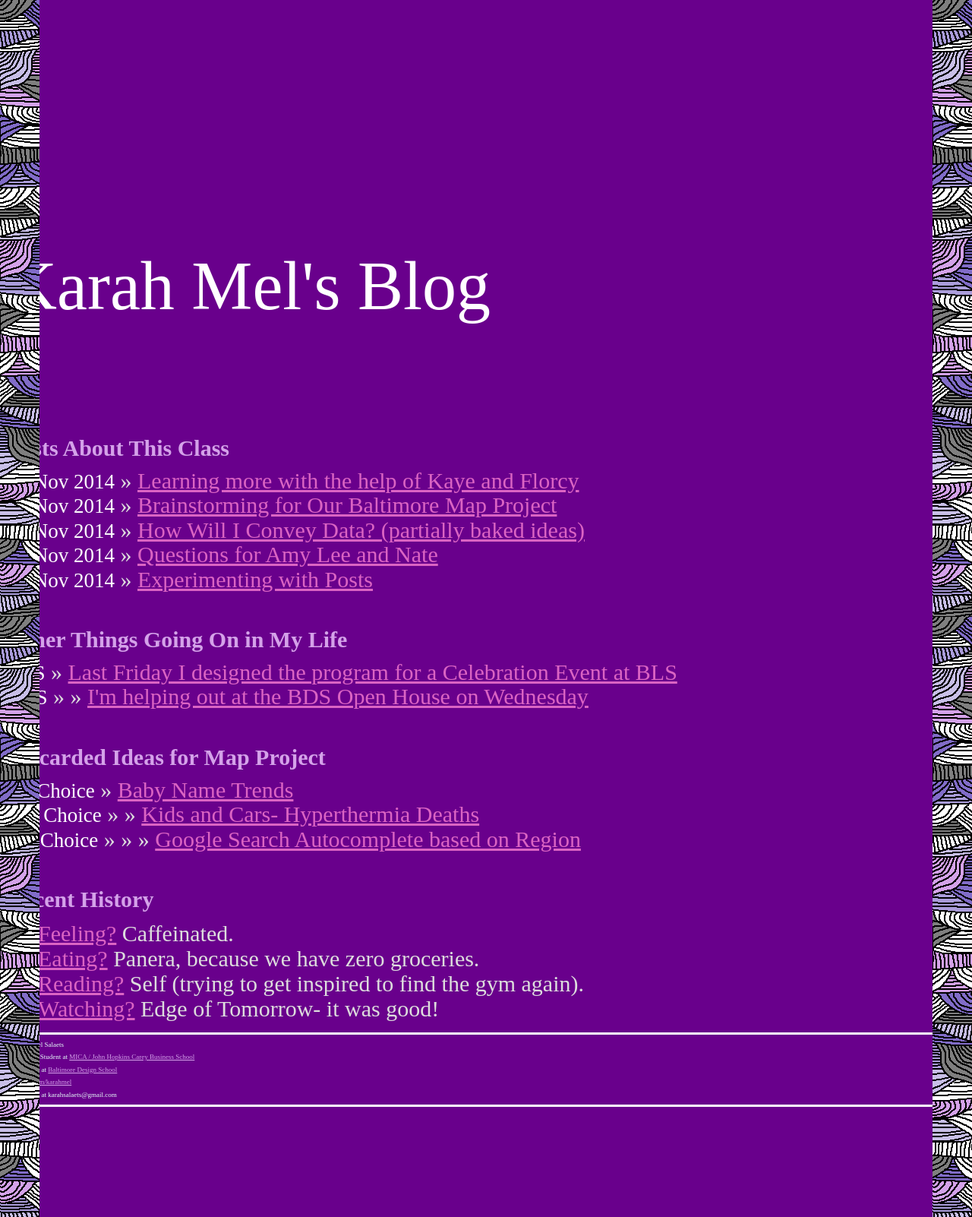
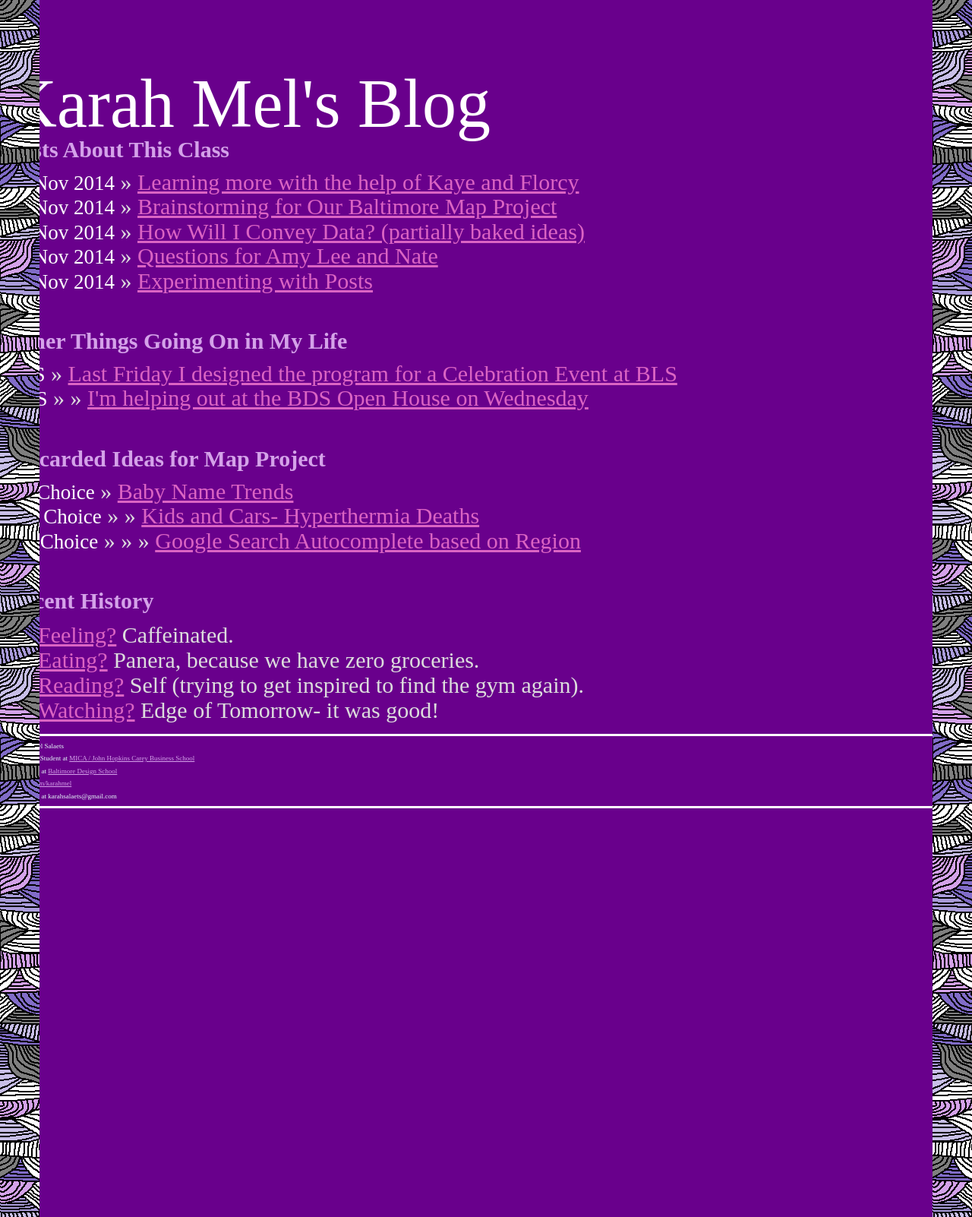
Before and after one commit to Karahmel/Blog, a Jekyll site: the page built from index.html, in a window 1280 px wide. Shown: the whole page at 76% size. Built offline with Jekyll 4.4.1, drawn with Linux system fonts in a browser that asks for light colours; Markdown is read by kramdown in place of the engine named in the settings.

Commit message:
Update screen.css

```diff
--- a/css/screen.css
+++ b/css/screen.css
@@ -104,9 +104,9 @@ ul.posts {
 
 .title {
   color: white;
-  margin-bottom: 2em;
+  margin-bottom: .3em;
 font-size: 3em;
-   margin-top: 4em;
+   margin-top: 1em;
 }
 
   .site .title a {
```
